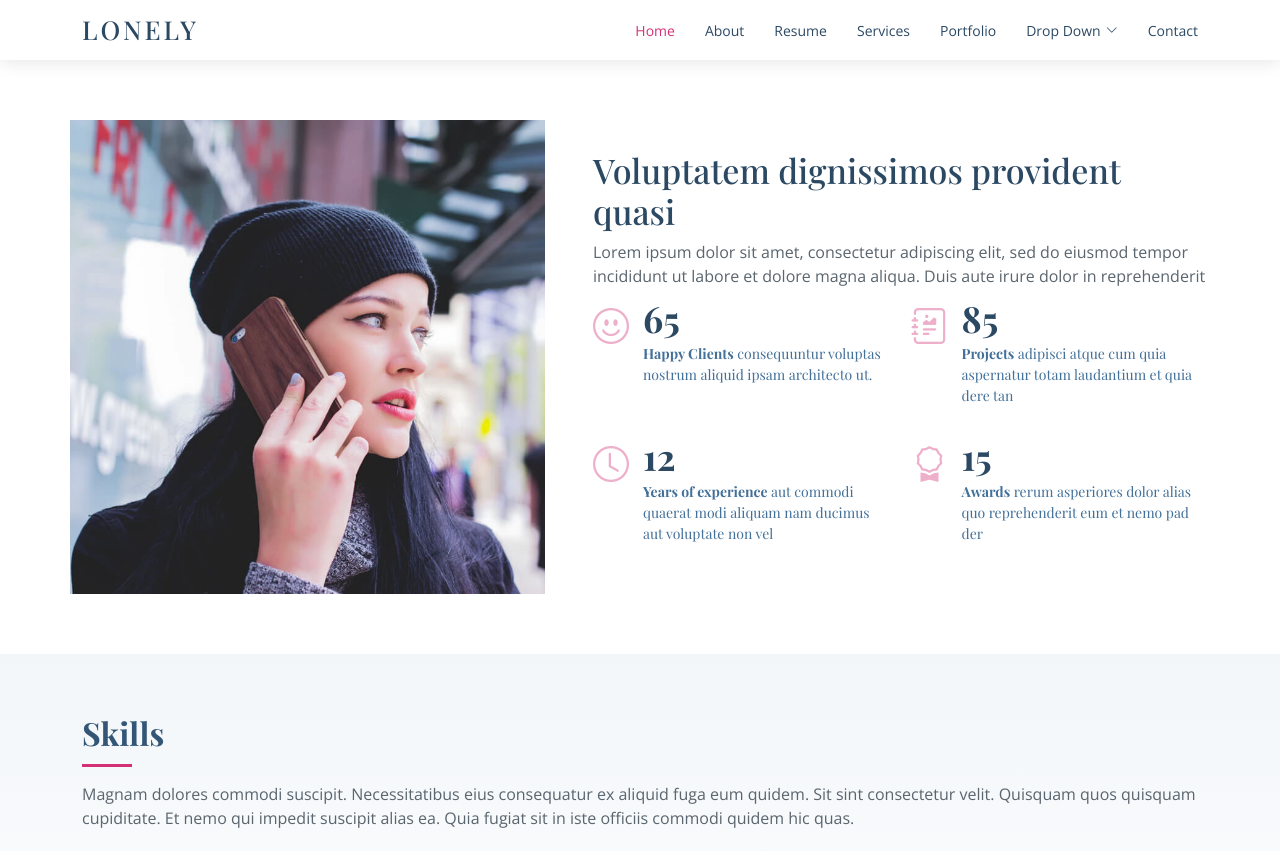
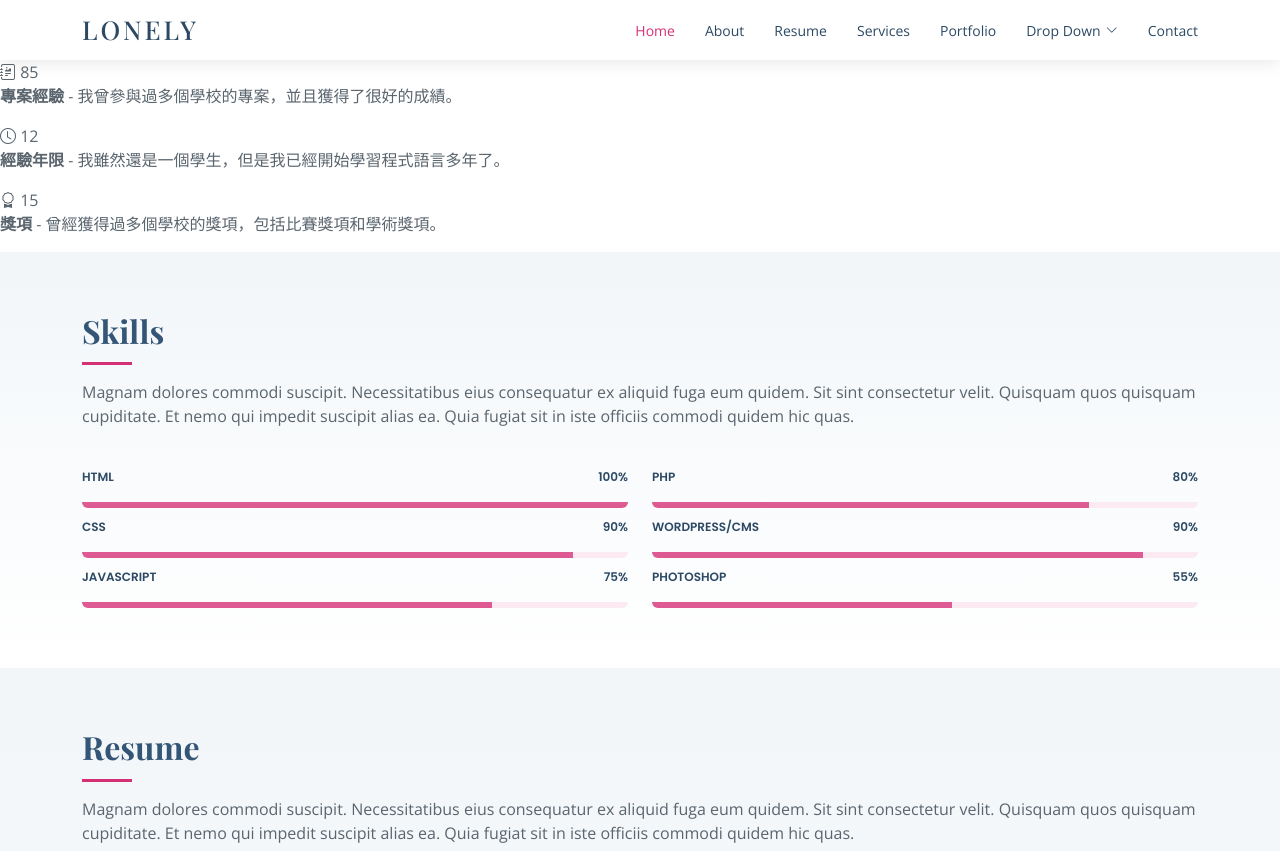
Before and after one commit to jiazhen0725/jiazhen0725.github.io, a plain HTML site: page index.html in a window 1280 px wide. Shown: the part 600-1451 px from the top of the page. Drawn offline with nearby package versions, Linux system fonts and the light colour scheme; a web font is replaced by a local one.

Commit message:
Update index.html

```diff
--- a/index.html
+++ b/index.html
@@ -89,31 +89,11 @@
   <main id="main">
 
     <!-- ======= About Section ======= -->
-    <section id="about" class="about">
-      <div class="container">
-
-        <div class="row no-gutters">
-          <div class="image col-xl-5 d-flex align-items-stretch justify-content-center justify-content-lg-start"></div>
-          <div class="col-xl-7 ps-0 ps-lg-5 pe-lg-1 d-flex align-items-stretch">
-            <div class="content d-flex flex-column justify-content-center">
-              <h3>Voluptatem dignissimos provident quasi</h3>
-              <p>
-                Lorem ipsum dolor sit amet, consectetur adipiscing elit, sed do eiusmod tempor incididunt ut labore et dolore magna aliqua. Duis aute irure dolor in reprehenderit
-              </p>
-              <div class="row">
-                <div class="col-md-6 d-md-flex align-items-md-stretch">
-                  <div class="count-box">
-                    <i class="bi bi-emoji-smile"></i>
-                    <span data-purecounter-start="0" data-purecounter-end="65" data-purecounter-duration="1" class="purecounter"></span>
-                    <p><strong>Happy Clients</strong> consequuntur voluptas nostrum aliquid ipsam architecto ut.</p>
-                  </div>
-                </div>
-
            <div class="col-md-6 d-md-flex align-items-md-stretch">
           <div class="count-box">
             <i class="bi bi-journal-richtext"></i>
             <span data-purecounter-start="0" data-purecounter-end="85" data-purecounter-duration="1" class="purecounter"></span>
-                    <p><strong>Projects</strong> adipisci atque cum quia aspernatur totam laudantium et quia dere tan</p>
+            <p><strong>專案經驗</strong> - 我曾參與過多個學校的專案，並且獲得了很好的成績。</p>
           </div>
         </div>
 
@@ -121,7 +101,7 @@
           <div class="count-box">
             <i class="bi bi-clock"></i>
             <span data-purecounter-start="0" data-purecounter-end="12" data-purecounter-duration="1" class="purecounter"></span>
-                    <p><strong>Years of experience</strong> aut commodi quaerat modi aliquam nam ducimus aut voluptate non vel</p>
+            <p><strong>經驗年限</strong> - 我雖然還是一個學生，但是我已經開始學習程式語言多年了。</p>
           </div>
         </div>
 
@@ -129,16 +109,11 @@
           <div class="count-box">
             <i class="bi bi-award"></i>
             <span data-purecounter-start="0" data-purecounter-end="15" data-purecounter-duration="1" class="purecounter"></span>
-                    <p><strong>Awards</strong> rerum asperiores dolor alias quo reprehenderit eum et nemo pad der</p>
+            <p><strong>獎項</strong> - 曾經獲得過多個學校的獎項，包括比賽獎項和學術獎項。</p>
           </div>
         </div>
       </div>
-            </div><!-- End .content-->
-          </div>
-        </div>
-
-      </div>
-    </section><!-- End About Section -->
+    </div><!-- End .content
 
     <!-- ======= Skills Section ======= -->
     <section id="skills" class="skills section-bg">
```
Lines whose indentation alone changed are shown as unchanged.
